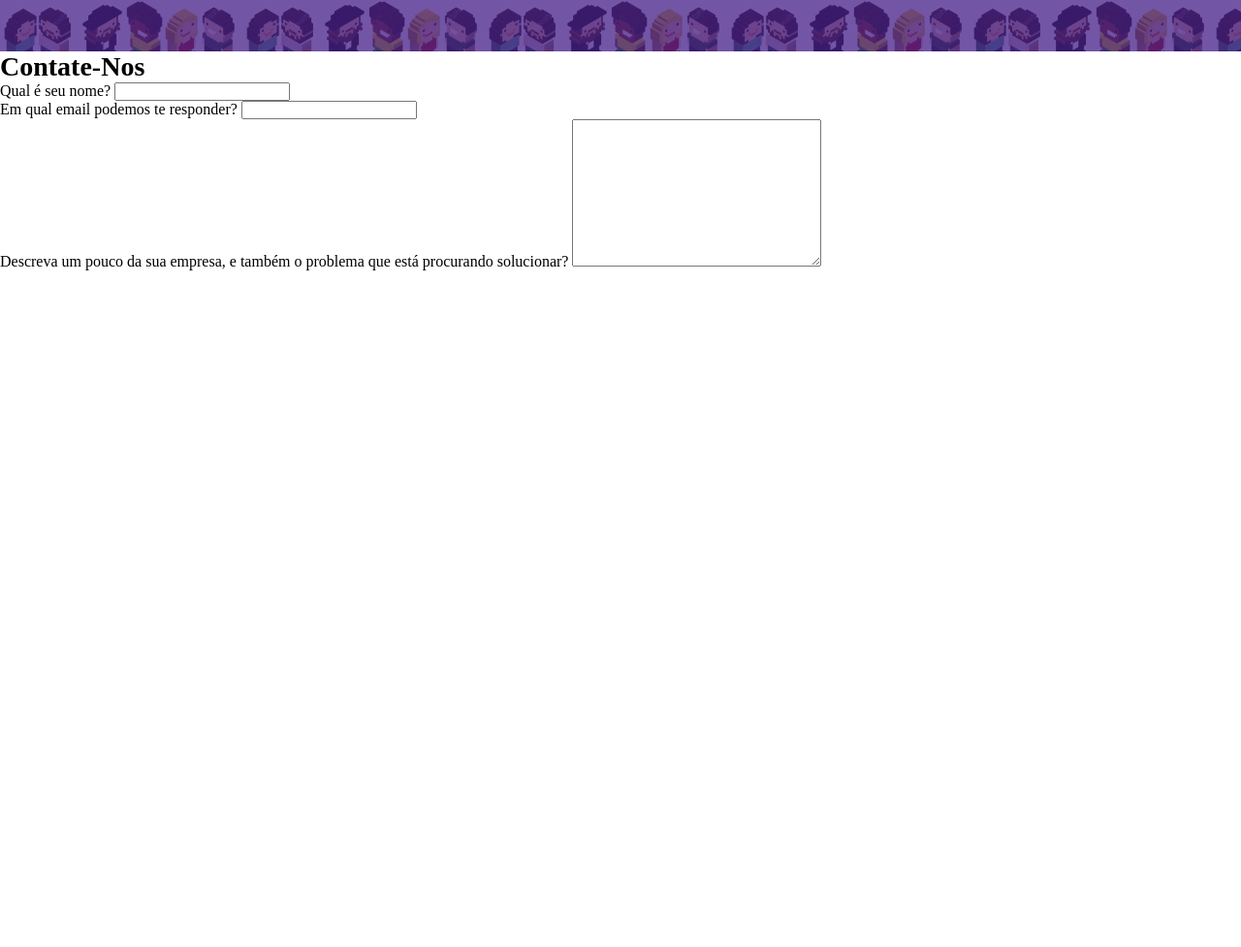
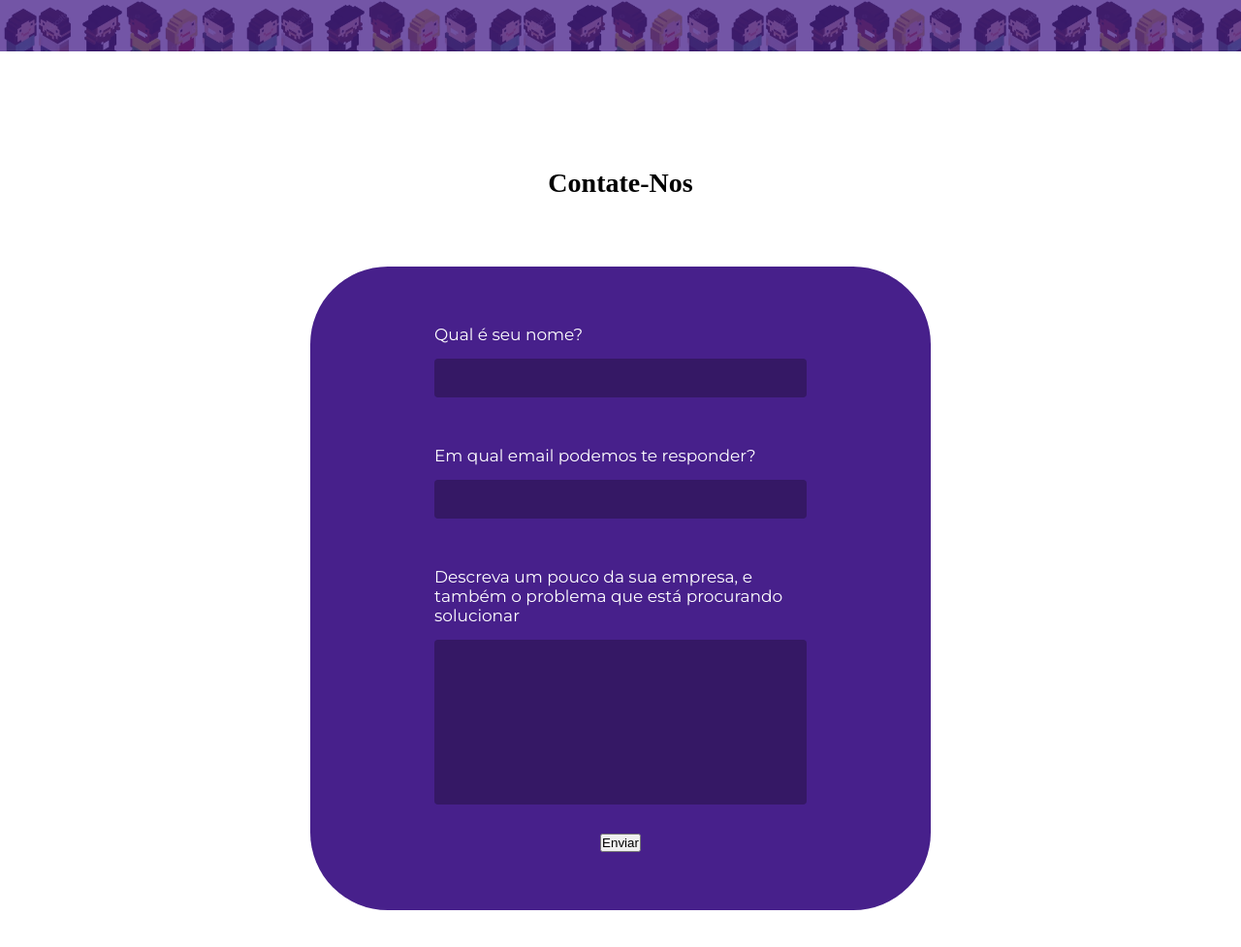
Before and after one commit to PedroMarrero/gameficaai, a plain HTML site: page idex.html in a window 1280 px wide. Shown: the part 2539-3516 px from the top of the page at 97% size. Before the commit the page ends 2818 px from the top, so only its background shows below. Drawn offline with Linux system fonts and the light colour scheme; a web font is replaced by a local one.

Commit message:
Seção contato criada

```diff
--- a/idex.html
+++ b/idex.html
@@ -39,7 +39,8 @@
 
     </section>
 
-        <section> <div class="container-grid">
+    <section>
+        <div class="container-grid">
             <div id="cases">
                 <h2>Cases de Sucesso</h2>
                 <div class="container-cards">
@@ -93,7 +94,8 @@
 
     </section>
 
-    <section> <div id="contato">
+    <section>
+        <div id="contato">
 
             <h2>Contate-Nos</h2>
 
@@ -109,10 +111,12 @@
                 </div>
 
                 <div class="campo-descricao">
-                <label for="">Descreva um pouco da sua empresa, e também o problema que está procurando solucionar?</label>
+                    <label for="">Descreva um pouco da sua empresa, e também o problema que está procurando
+                        solucionar</label>
                     <textarea id="" cols="30" rows="10"></textarea>
 
                 </div>
+                <button type="submit">Enviar</button>
 
             </form>
 
--- a/style.css
+++ b/style.css
@@ -122,11 +122,11 @@
     margin-bottom: 100px;
 }
 
-#cases h2{
+#cases h2 {
     margin-bottom: 70px;
 }
 
-.container-cards{
+.container-cards {
     display: flex;
     justify-content: space-between;
 }
@@ -149,7 +149,7 @@
 
     border-radius: 4px;
 
-    box-shadow: 5px 5px 10px 0px rgba(0,0,0,0.5);
+    box-shadow: 5px 5px 10px 0px rgba(0, 0, 0, 0.5);
 }
 
 .card img {
@@ -183,7 +183,7 @@
 
     font-family: "Montserrat";
     font-size: 17px;
-    font font-weight: 600;
+    font-weight: 600;
 
     cursor: pointer;
 
@@ -194,7 +194,7 @@
     background-color: #ad4929;
 }
 
-#portfolio{
+#portfolio {
     height: 250px;
     background-image: url(IMG/Bonecos.png);
     background-size: 250px;
@@ -202,9 +202,11 @@
     background-attachment: fixed;
 
     position: relative;
+
+    margin-bottom: 120px;
 }
 
-.filtro{
+.filtro {
     width: 100%;
     height: 100%;
 
@@ -221,12 +223,109 @@
     justify-content: center;
 }
 
-#portfolio a{
+#portfolio a {
+    width: fit-content;
+
     color: white;
 
     font-family: "Anta";
     font-size: 28px;
 
     z-index: 1;
+    transition: 200ms;
+}
+
+#portfolio a:hover {
+    transform: scale(1.05);
+    transition: 200ms;
+}
+
+#contato {
+    text-align: center;
+
+    padding-bottom: 100px;
+    margin-bottom: 100px;
+}
+
+#contato h2 {
+    margin-bottom: 70px;
+}
+
+#contato form {
+    width: 50%;
+
+    text-align: left;
+
+    display: flex;
+    flex-direction: column;
+    align-items: center;
+
+    margin: 0 auto;
+    padding: 60px 0;
+
+    border-radius: 80px;
+    background-color: var(--roxo-gamefica);
+
+    color: white;
+    font-family: "Montserrat";
+    font-size: 17px;
+}
+
+.campo label {
+    text-align: left;
 
 }
+
+.campo {
+    width: 60%;
+
+    text-align: left;
+
+    display: flex;
+    flex-direction: column;
+    justify-content: space-between;
+
+    margin-bottom: 50px;
+}
+
+.campo-descricao {
+    width: 60%;
+
+    text-align: left;
+
+    display: flex;
+    flex-direction: column;
+    justify-content: space-between;
+
+    margin-bottom: 30px;
+}
+
+.campo input{
+    height: 40px;
+
+    color: white;
+    background-color: #351865;
+
+    border: none;
+    border-radius: 4px;
+}
+
+.campo-descricao textarea {
+    color: white;
+    background-color: #351865;
+
+    border: none;
+    border-radius: 4px;
+
+    text-indent: 10px;
+
+    outline: none;
+
+    padding: 10px;
+
+    resize: none;
+}
+
+.campo label, .campo-descricao label{
+    margin-bottom: 15px;
+}
```
Lines whose indentation alone changed are shown as unchanged.
